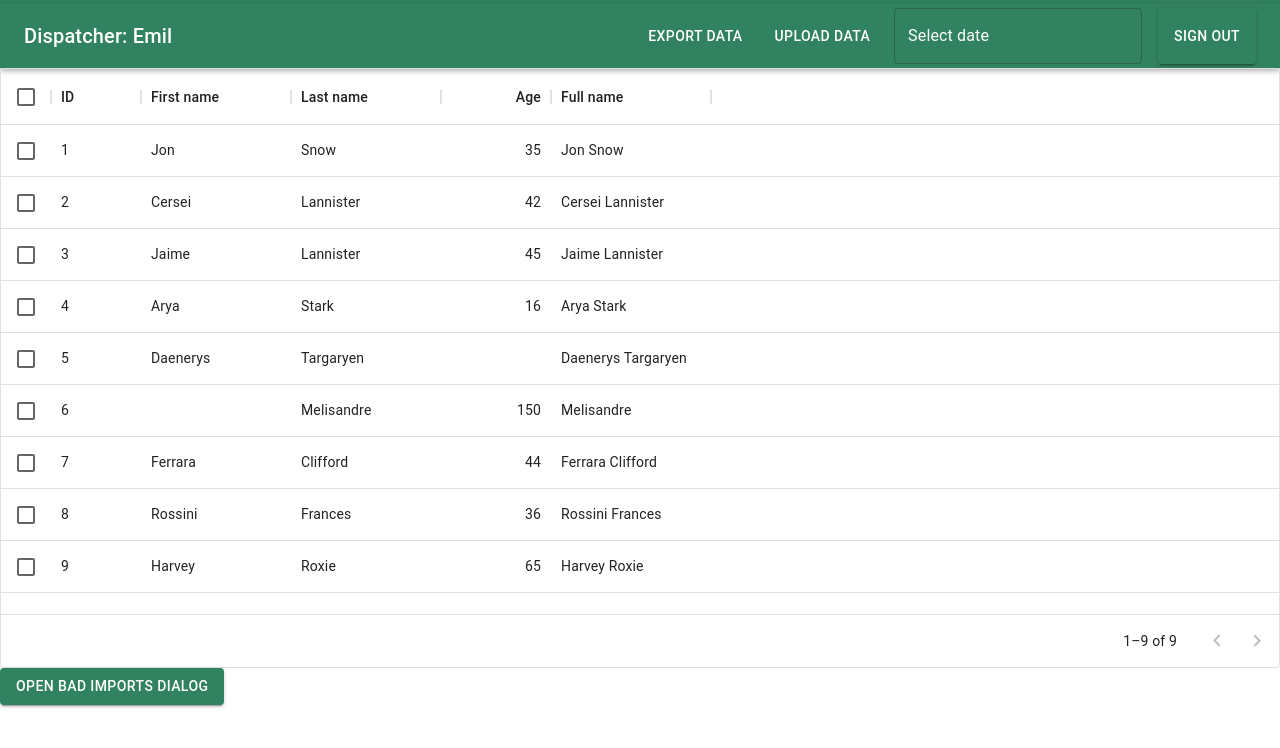
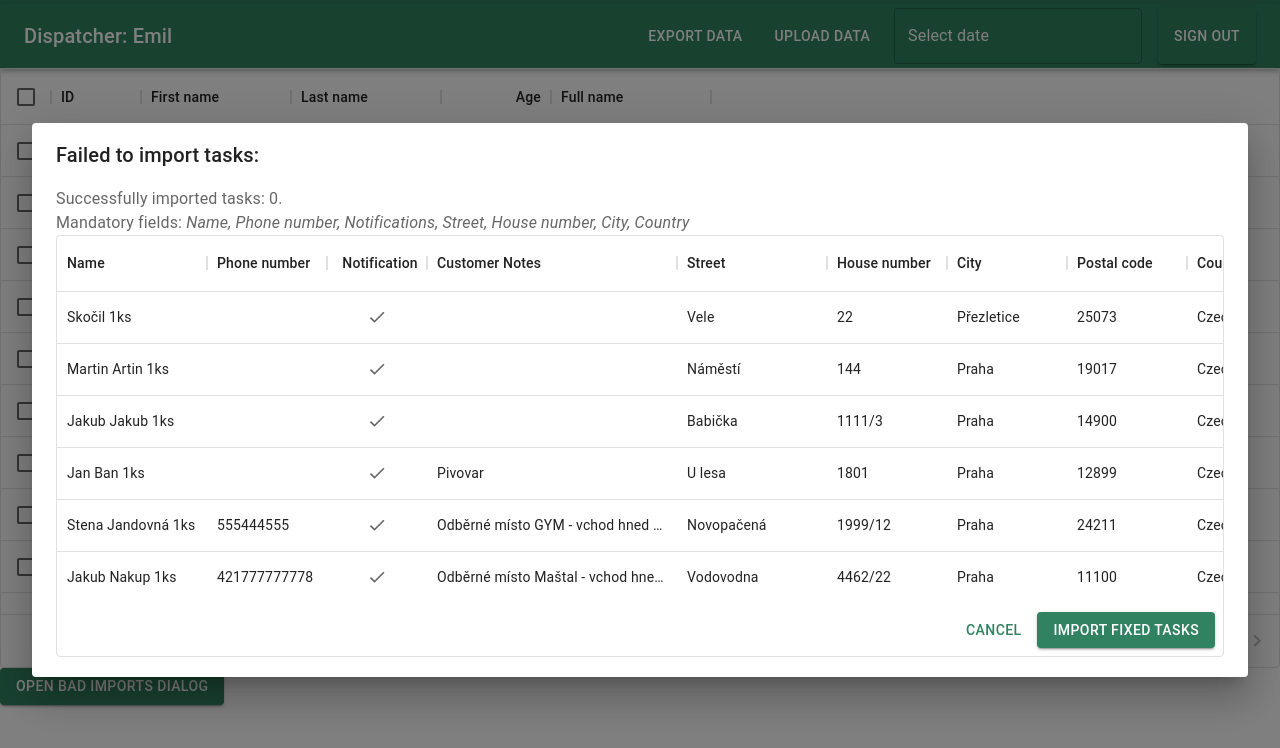
Before and after one commit to Johny8811/bevy, a React (Create React App) app: page /dashboard in a window 1280 px wide. Shown: the top 748 px of the page. Built offline with nearby package versions, Linux system fonts and the light colour scheme; no server answers; sample sign-in values are in the browser's storage.

Commit message:
Add dev data for table

```diff
--- a/src/main/modules/dashboard/components/BadImportsDialog/Dialog.tsx
+++ b/src/main/modules/dashboard/components/BadImportsDialog/Dialog.tsx
@@ -8,6 +8,8 @@ import React, { useEffect, useState } from 'react';
 import { TaskData, CreateBatchTasksErrors } from '../../../../types/tasks';
 import { isDev } from '../../../../utils/isDev';
 import { Table } from './Table';
+// TODO: improve development
+import { EXAMPLE_IMPORT_ERRORS } from './devTableData';
 
 export type Props = {
   importedCount?: number;
@@ -16,7 +18,7 @@ export type Props = {
 };
 
 export function Dialog({ importedCount = 0, failedTasks, onImportFixedTasks }: Props) {
-  const [open, setOpen] = useState(false);
+  const [open, setOpen] = useState(isDev());
 
   useEffect(() => {
     if (failedTasks && failedTasks.length > 0) {
@@ -63,6 +65,13 @@ export function Dialog({ importedCount = 0, failedTasks, onImportFixedTasks }: P
               <i>Name, Phone number, Notifications, Street, House number, City, Country</i>
             </div>
           </DialogContentText>
+          {isDev() && (
+            <Table
+              failedTasks={EXAMPLE_IMPORT_ERRORS}
+              onCancel={handleClose}
+              onConfirm={handleOnConfirm}
+            />
+          )}
           {failedTasks && (
             <Table failedTasks={failedTasks} onCancel={handleClose} onConfirm={handleOnConfirm} />
           )}
--- a/src/main/modules/dashboard/components/BadImportsDialog/devTableData.ts
+++ b/src/main/modules/dashboard/components/BadImportsDialog/devTableData.ts
@@ -1,4 +1,6 @@
-export const EXAMPLE_IMPORT_ERRORS = [
+import { CreateBatchTasksErrors } from '../../../../types/tasks';
+
+export const EXAMPLE_IMPORT_ERRORS: CreateBatchTasksErrors[] = [
   {
     error: {
       statusCode: 400,
```
